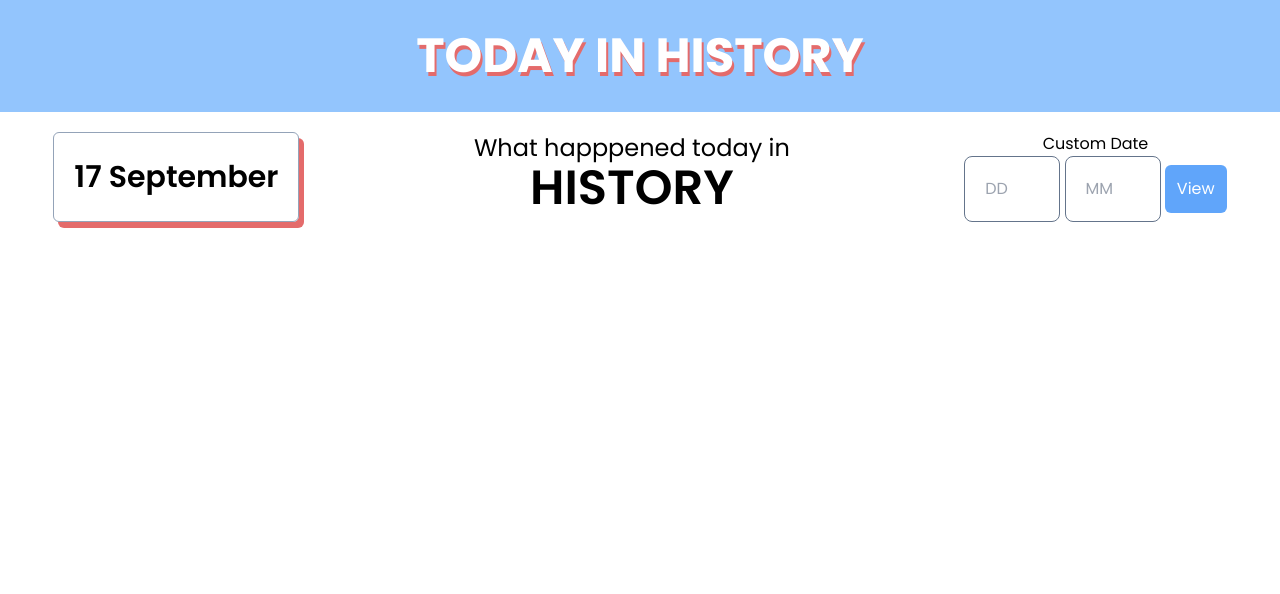
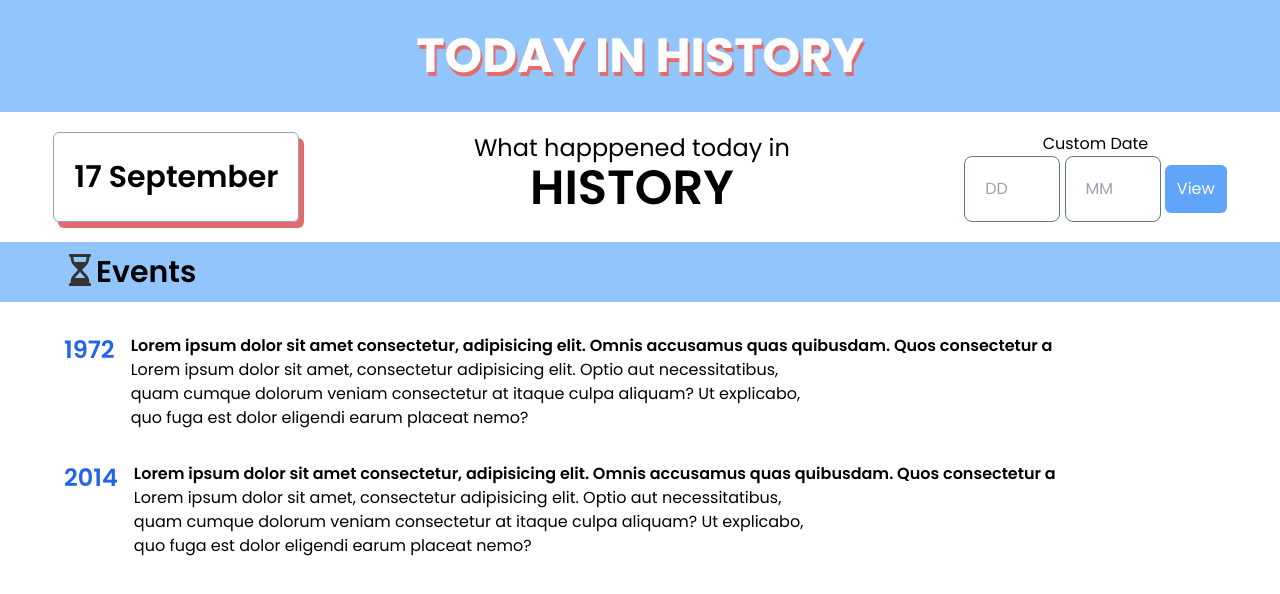
Before and after one commit to itsOmSarraf/Impractical-hackers-this-day, a website: page src/index.html in a window 1280 px wide. Drawn offline with Linux system fonts and the light colour scheme.

Commit message:
events section made

```diff
--- a/src/index.html
+++ b/src/index.html
@@ -65,5 +65,42 @@
         </div>
       </div>
     </nav>
+
+    <!-- Events -->
+    <div class="mb-8">
+      <div class="bg-blue-300 py-3  pl-16 flex align-middle">
+        <span><svg width="32" height="32" viewBox="0 0 32 46" fill="none" xmlns="http://www.w3.org/2000/svg">
+          <g clip-path="url(#clip0_2_26)">
+          <path d="M0 2.15625C0 0.96582 0.895833 0 2 0H30C31.1083 0 32 0.96582 32 2.15625C32 3.34668 31.1083 4.3125 30 4.3125H29.3333V6.01773C29.3333 9.64023 27.925 13.0363 25.625 15.6777L18.825 23L25.625 30.3223C27.925 32.8828 29.3333 36.3598 29.3333 39.9805V41.6875H30C31.1083 41.6875 32 42.6488 32 43.8438C32 45.0387 31.1083 46 30 46H2C0.895833 46 0 45.0387 0 43.8438C0 42.6488 0.895833 41.6875 2 41.6875H2.66667V39.9805C2.66667 36.3598 4.00083 32.8828 6.37667 30.3223L13.175 23L6.37667 15.6777C4.00083 13.0363 2.66667 9.64023 2.66667 6.01773V4.3125H2C0.895833 4.3125 0 3.34668 0 2.15625ZM8.315 34.5H23.6833C23.4167 34.1047 23.1167 33.7273 22.7917 33.377L16 26.0457L9.20833 33.377C8.88333 33.7273 8.50833 34.1047 8.315 34.5ZM23.6833 11.5C24.675 9.91875 25.3333 7.99879 25.3333 6.01773V4.3125H6.66667V6.01773C6.66667 7.99879 7.25 9.91875 8.315 11.5H23.6833Z" fill="#333333"/>
+          </g>
+          <defs>
+          <clipPath id="clip0_2_26">
+          <rect width="32" height="46" fill="white"/>
+          </clipPath>
+          </defs>
+          </svg></span>
+        <span class="font-semibold  text-3xl">Events</span>
+      </div>
+      <div class="flex pt-8 pl-16 gap-x-4">
+        <span class="text-blue-600 year font-semibold  text-2xl">
+          1972
+        </span>
+        <div >
+          <h3 class="font-semibold">Lorem ipsum dolor sit amet consectetur, adipisicing elit. Omnis accusamus quas quibusdam. Quos consectetur a</h3>
+          <div class="w-3/5">Lorem ipsum dolor sit amet, consectetur adipisicing elit. Optio aut necessitatibus, quam cumque dolorum veniam consectetur at itaque culpa aliquam? Ut explicabo, quo fuga est dolor eligendi earum placeat nemo?</div>
+        </div>
+      </div>
+      <div class="flex pt-8 pl-16 gap-x-4">
+        <span class="text-blue-600 year font-semibold  text-2xl">
+          2014
+        </span>
+        <div >
+          <h3 class="font-semibold">Lorem ipsum dolor sit amet consectetur, adipisicing elit. Omnis accusamus quas quibusdam. Quos consectetur a</h3>
+          <div class="w-3/5">Lorem ipsum dolor sit amet, consectetur adipisicing elit. Optio aut necessitatibus, quam cumque dolorum veniam consectetur at itaque culpa aliquam? Ut explicabo, quo fuga est dolor eligendi earum placeat nemo?</div>
+        </div>
+      </div>
+    </div>
+
+    </div>
   </body>
 </html>
```
Also changed, not shown: dist/output.css.
